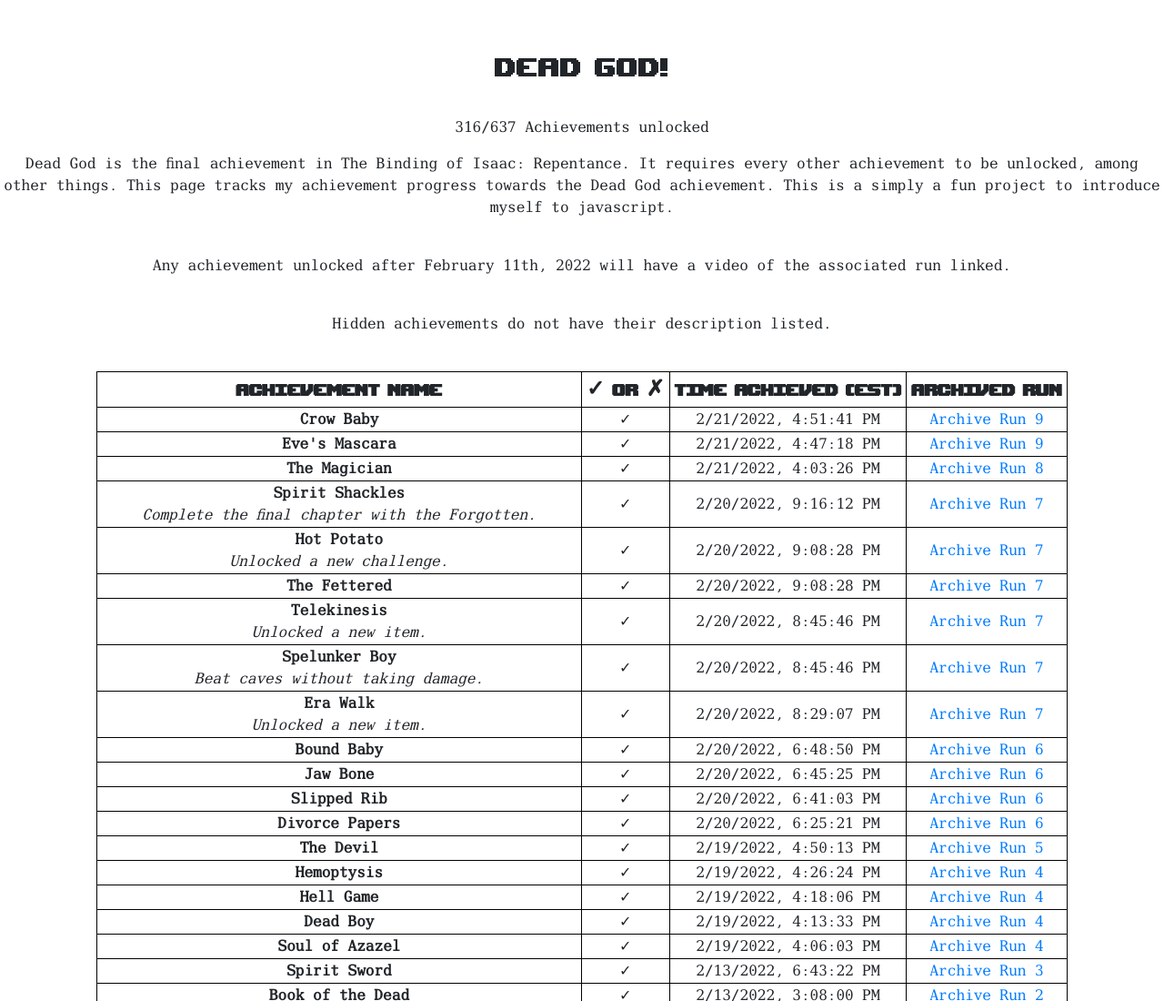
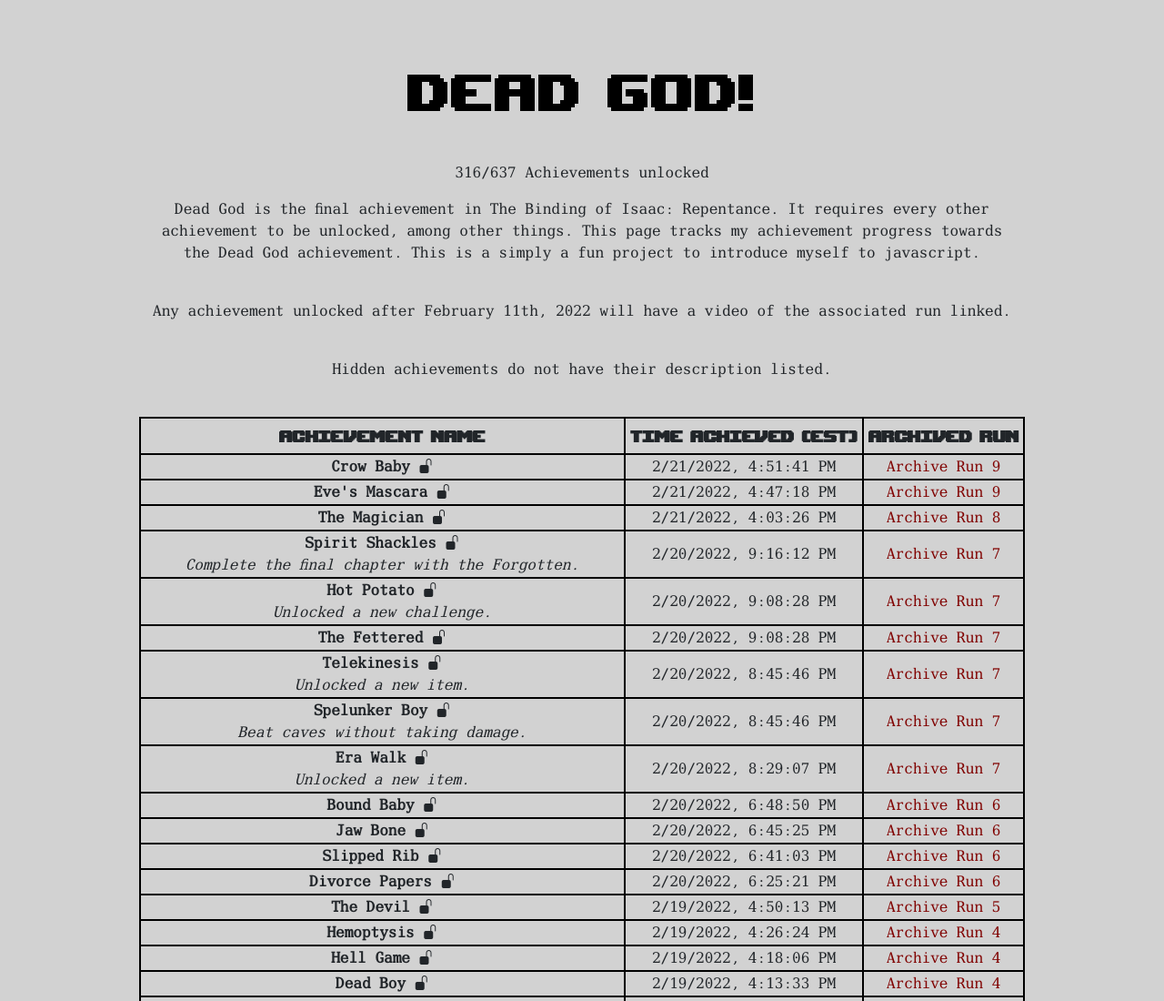
Before and after one commit to zpantchev/Tboi-Achievement-Tracker, a plain HTML site: page index.html in a window 1280 px wide. Shown: the top 1100 px of the page at 91% size. Drawn offline with nearby package versions, Linux system fonts and the light colour scheme.

Commit message:
Cleanup 1
Code cleanup, some formatting changes

```diff
--- a/index.html
+++ b/index.html
@@ -1,45 +1,26 @@
 <!doctype html>
-<html>
-
+<html lang="en">
 	<head>
-
 		<meta charset="utf-8">
 		<meta http-equiv="X-UA-Compatible" content="IE=edge">
 		<meta name="viewport" content="width=device-width, initial-scale=1.0">
 		<title>Dead god checklist</title>
 		<link rel="icon" type="image/x-icon" href="favicon.ico">
+		<link href="css/bootstrap-4.4.1.css" rel="stylesheet" type="text/css">
 		<link href="styles.css" rel="stylesheet" type="text/css">
-    <link href="css/bootstrap-4.4.1.css" rel="stylesheet" type="text/css">
-
+        <link rel="stylesheet" href="https://cdn.jsdelivr.net/npm/bootstrap-icons@1.8.1/font/bootstrap-icons.css">
 	</head>
 	<body>
+		<header>
+			<h1 id="header">Dead God!</h1>
 
-<!--
-<body style="padding-top: 70px">
-<nav class="navbar fixed-top navbar-expand-lg navbar-light bg-light"> <a class="navbar-brand" href="#">Dead God checklist</a>
-  <button class="navbar-toggler" type="button" data-toggle="collapse" data-target="#navbarSupportedContent1" aria-controls="navbarSupportedContent1" aria-expanded="false" aria-label="Toggle navigation"> <span class="navbar-toggler-icon"></span> </button>
-  <div class="collapse navbar-collapse" id="navbarSupportedContent1">
-    <ul class="navbar-nav mr-auto">
-      <li class="nav-item active"> <a class="nav-link" href="#">Home <span class="sr-only">(current)</span></a> </li>
-      <li class="nav-item"> <a class="nav-link" href="#">Link</a> </li>
-      <li class="nav-item dropdown"> <a class="nav-link dropdown-toggle" href="#" id="navbarDropdown1" role="button" data-toggle="dropdown" aria-haspopup="true" aria-expanded="false"> Dropdown </a>
-        <div class="dropdown-menu" aria-labelledby="navbarDropdown1"> <a class="dropdown-item" href="#">Action</a> <a class="dropdown-item" href="#">Another action</a>
-          <div class="dropdown-divider"></div>
-          <a class="dropdown-item" href="#">Something else here</a> </div>
-      </li>
-      <li class="nav-item"> <a class="nav-link disabled" href="#">Disabled</a> </li>
-    </ul>
-    <form class="form-inline my-2 my-lg-0">
-      <input class="form-control mr-sm-2" type="search" placeholder="Search" aria-label="Search">
-      <button class="btn btn-outline-success my-2 my-sm-0" type="submit">Search</button>
-    </form>
-  </div>
-</nav>
--->
-
-<p>Dead God is the final achievement in The Binding of Isaac: Repentance. It requires every other achievement to be
+		</header>
+			<div id="intro">
+			<p>
+				Dead God is the final achievement in The Binding of Isaac: Repentance. It requires every other achievement to be
 				unlocked, among other things. This page tracks my achievement progress towards the Dead God achievement. This is
-        a simply a fun project to introduce myself to javascript.</p>
+				a simply a fun project to introduce myself to javascript.
+			</p>
     		<br>
 			<p>
 				Any achievement unlocked after February 11th, 2022 will have a video of the associated run linked.
@@ -48,25 +29,13 @@
 			<p>
 				Hidden achievements do not have their description listed.
 			</p>
+		</div>
     <br>
-
-    <table id="Sheet">
-        <tr>
-            <th>Achievement name</th>
-            <th></th>
-            <th>Time achieved (EST)</th>
-            <th>Archived Run</th>
-
-        </tr>
-
+    	<table id="sheet">
     	</table>
-
 	<script src="js/jquery-3.4.1.min.js"></script>
 	<script src="js/popper.min.js"></script>
 	<script src="js/bootstrap-4.4.1.js"></script>
+	<script src="script.js"></script>
 	</body>
-
-
-<script src="script.js"></script>
-
 </html>
--- a/styles.css
+++ b/styles.css
@@ -1,21 +1,18 @@
-html
-{
+html {
   text-align: center;
-
 }
 body {
   text-align: center;
+  background-color: #d2d2d2;
 }
 
-
-table, th, td
-{
-    border:1px solid black;
+table,
+th,
+td {
+  border: 2px solid #000000;
 }
 
-#Sheet
-{
-    text-align:center;
+#sheet {
   margin: auto;
 }
 td {
@@ -27,5 +24,26 @@ body p {
 
 @font-face {
   font-family: VerilySerifMono;
-    src: url('webfonts/verily_serif_mono/VerilySerifMono.otf');
+  src: url("webfonts/verily_serif_mono/VerilySerifMono.otf");
 }
+
+a {
+  color: #800200;
+}
+
+a:hover {
+  color: #800200;
+}
+
+#intro {
+  width: 75%;
+  margin-left: auto;
+  margin-right: auto;
+}
+
+#header {
+    font-family: upheavtt;
+    margin-top: 50px;
+    font-size: 5rem;
+    color: #000000;
+}
```
Also changed, not shown: script.js. Lines whose indentation alone changed are shown as unchanged.
